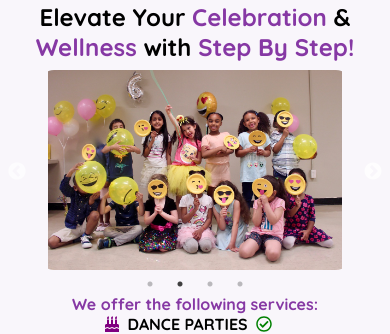
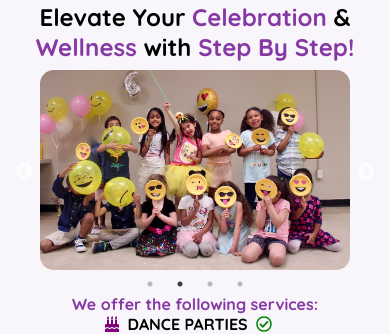
Before and after one commit to ralphdaryn/stepbystepstars, a React (Create React App) app: page / in a window 390 px wide. Shown: the part 126-460 px from the top of the page. Built offline with nearby package versions, Linux system fonts and the light colour scheme.

Commit message:
style carousel container for tablet and desktop

```diff
--- a/src/components/Carousel/Carousel.js
+++ b/src/components/Carousel/Carousel.js
@@ -16,6 +16,30 @@ const ImageCarousel = () => {
     slidesToScroll: 1,
     autoplay: true,
     autoplaySpeed: 5000,
+    centerMode: false,
+    variableWidth: false,
+    responsive: [
+      {
+        breakpoint: 320, // Adjust the breakpoint as needed
+        settings: {
+          variableWidth: false,
+        },
+      },
+      {
+        breakpoint: 768, // Adjust the breakpoint as needed
+        settings: {
+          variableWidth: false,
+        },
+      },
+      {
+        breakpoint: 1280, // Adjust the breakpoint as needed
+        settings: {
+          variableWidth: true,
+          centerMode: true,
+          slidesToShow: 2,
+        },
+      },
+    ],
   };
 
   return (
--- a/src/components/Carousel/Carousel.scss
+++ b/src/components/Carousel/Carousel.scss
@@ -3,9 +3,26 @@
 
 .slick-slider {
   margin: 0;
-  .slick-prev,
+  z-index: 1;
+  .slick-prev {
+    left: -10px;
+    z-index: 1;
+    @include tablet {
+      left: 25px;
+    }
+    @include desktop {
+      left: 150px;
+    }
+  }
   .slick-next {
-    margin: 0 0.5rem;
+    right: -10px;
+    z-index: 1;
+    @include tablet {
+      right: 25px;
+    }
+    @include desktop {
+      right: 150px;
+    }
   }
   .slick-dots {
     bottom: -20px;
@@ -20,25 +37,31 @@
   @include tablet {
     padding: 0 2rem;
   }
+  @include desktop {
+    padding: 0;
+  }
   &__container {
     display: flex;
     justify-content: center;
     align-items: center;
     @include tablet {
-      padding: 0 4rem;
+      padding: 0 2rem;
+    }
+    @include desktop {
+      padding: 1rem;
     }
   }
   &__image {
     width: 100%;
     height: 12.5rem;
     border-radius: 14px;
-    object-fit: contain;
+    object-fit: cover;
     @include tablet {
       height: 18rem;
       object-fit: cover;
     }
     @include desktop {
-      // object-fit: contain;
+      object-fit: contain;
       width: 40rem;
       height: 20rem;
     }
```
